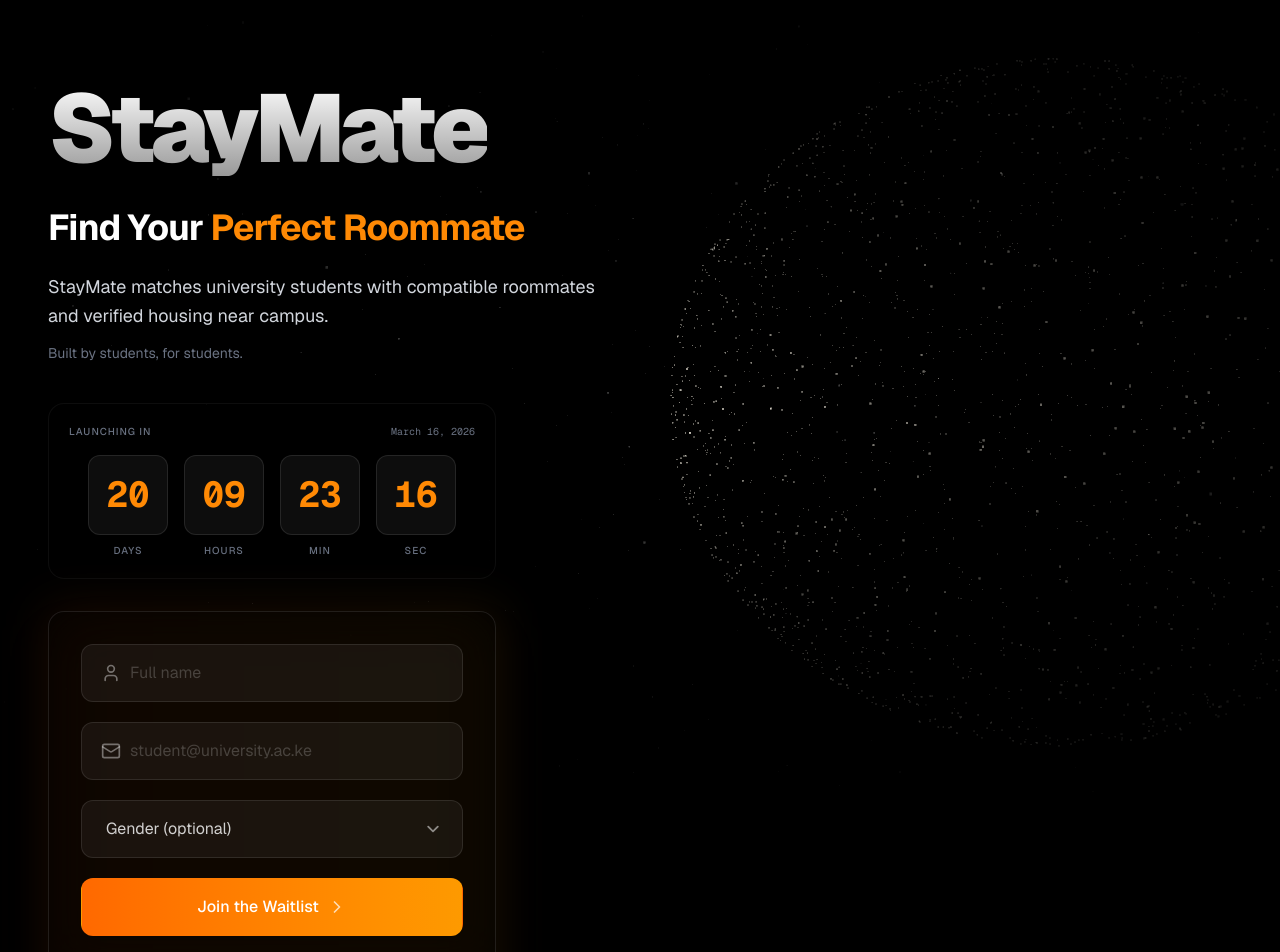
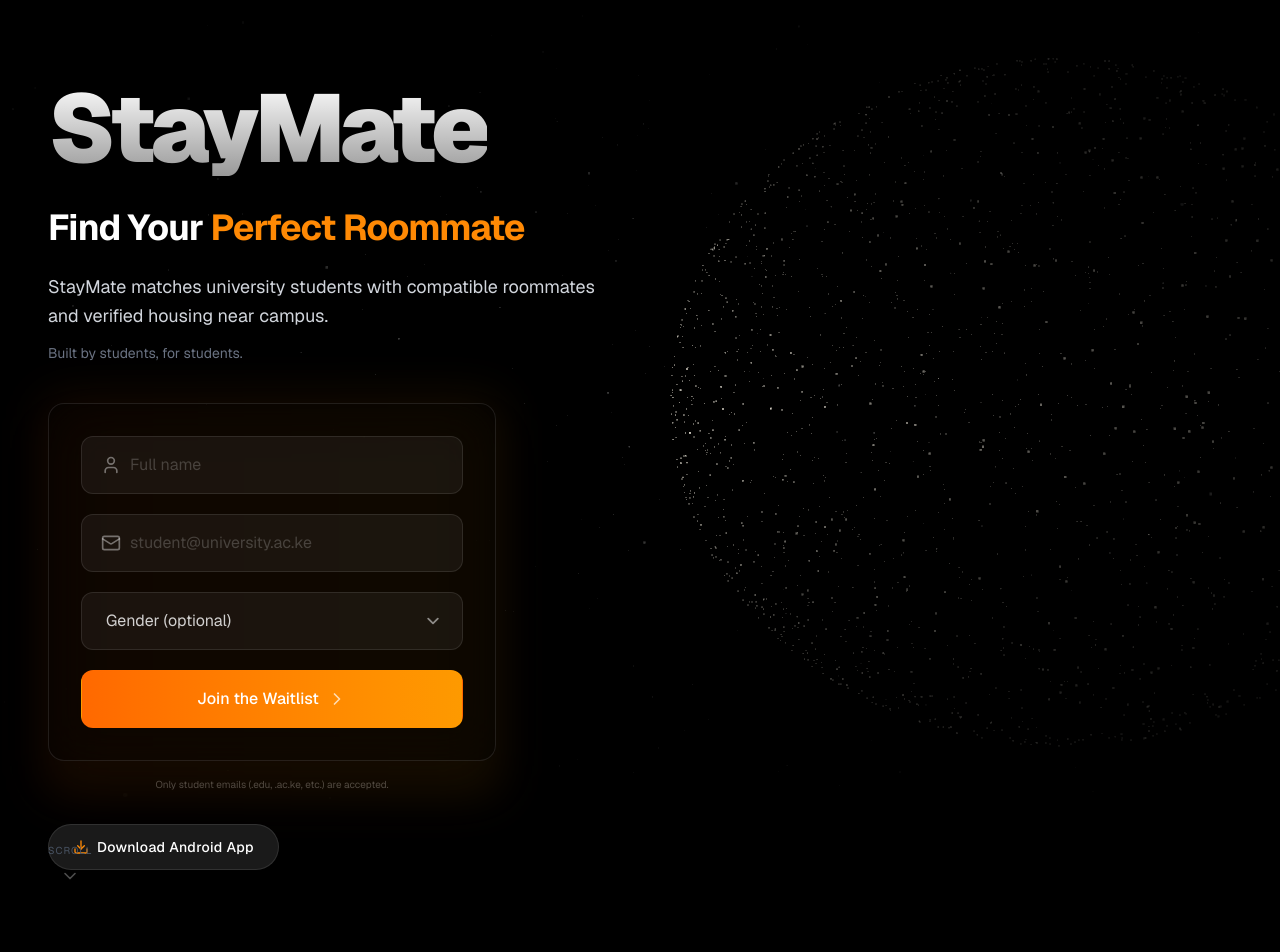
Before and after one commit to lxmwaniky/staymate_waitlist, a Next.js app: page / in a window 1280 px wide. Shown: the top 952 px of the page. Built offline with nearby package versions, Linux system fonts and the light colour scheme; no server answers.

Commit message:
feat(waitlist): add download button for android app and remove countdown

```diff
--- a/app/page.tsx
+++ b/app/page.tsx
@@ -4,8 +4,7 @@ import { motion } from "framer-motion";
 import WaitlistForm from "@/components/WaitlistForm";
 import Scene from "@/components/Scene";
 import ScrollStory from "@/components/ScrollStory";
-import Countdown from "@/components/Countdown";
-import { ChevronDown } from "lucide-react";
+import { ChevronDown, Download } from "lucide-react";
 
 const heroVariants = {
   hidden: { opacity: 0 },
@@ -65,18 +64,22 @@ export default function HomePage() {
               <span className="text-gray-500 text-sm block mt-3">Built by students, for students.</span>
             </motion.p>
 
-            {/* Countdown & Form Container */}
+            {/* Form Container */}
             <div className="w-full max-w-md flex flex-col gap-8">
-              <motion.div variants={itemVariants} className="p-5 rounded-2xl bg-black/20 backdrop-blur-sm border border-white/5 w-full">
-                <div className="flex flex-col sm:flex-row items-center justify-between gap-4 mb-4">
-                  <p className="text-[10px] text-gray-500 uppercase tracking-widest font-medium">Launching In</p>
-                  <p className="text-[10px] text-gray-500 font-mono">March 16, 2026</p>
-                </div>
-                <Countdown />
+              <motion.div variants={itemVariants} className="w-full">
+                <WaitlistForm />
               </motion.div>
 
-              <motion.div variants={itemVariants} className="w-full">
-                <WaitlistForm />
+              {/* Download APK Button */}
+              <motion.div variants={itemVariants} className="w-full flex justify-center lg:justify-start">
+                <a
+                  href="/staymate-release.apk"
+                  download
+                  className="flex items-center gap-2 px-6 py-3 rounded-full bg-white/10 hover:bg-white/15 backdrop-blur-sm border border-white/10 transition-all group overflow-hidden relative"
+                >
+                  <Download className="w-4 h-4 text-orange-400" />
+                  <span className="text-sm font-medium tracking-wide">Download Android App</span>
+                </a>
               </motion.div>
             </div>
           </motion.div>
```
Also changed, not shown: 1 other file (tests, documents, lock files or other folders).
